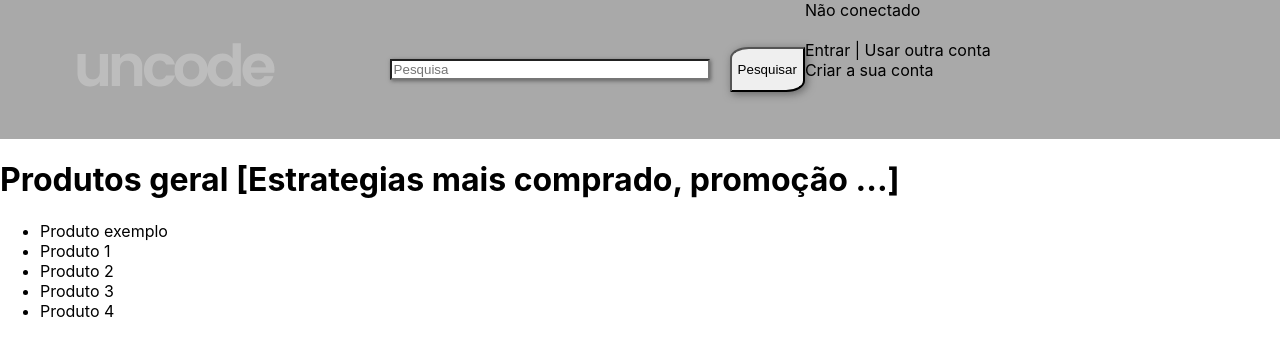
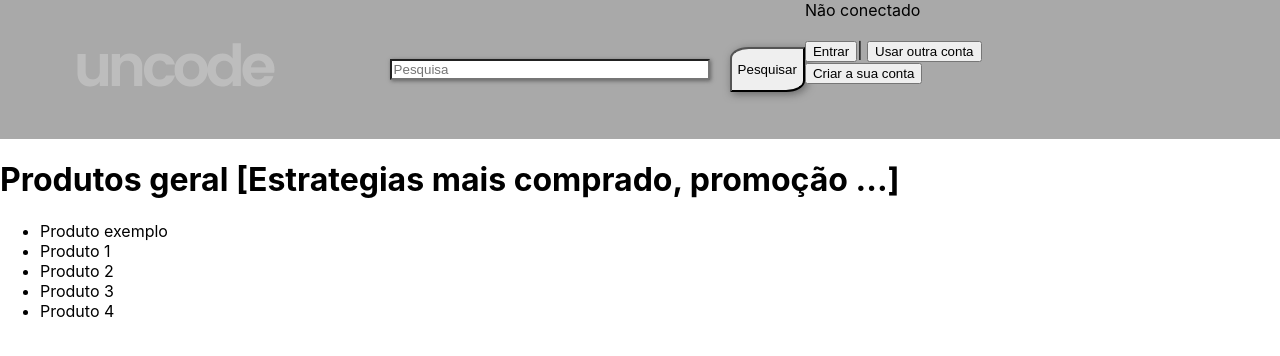
Before and after one commit to Mario-Nakazato/WickSell, a Next.js app: page / in a window 1280 px wide. Shown: the top 356 px of the page. Built offline with nearby package versions, Linux system fonts and the light colour scheme; no server answers.

Commit message:
trocando link por botão

```diff
--- a/components/nav.tsx
+++ b/components/nav.tsx
@@ -7,18 +7,18 @@ const Nav: NextComponentType = () => {
         return (
             <div>
                 Conectado como {session?.user?.email} <br /><br />
-                <a href='#' onClick={() => signOut()}>Sair </a>|{" "}
-                <a href='#' onClick={() => signIn("auth0", null!, { prompt: "login" })}>Usar outra conta</a><br />
-                <a href='#'>Perfil</a><br />
+                <button onClick={() => signOut()}>Sair </button>|{" "}
+                <button onClick={() => signIn("auth0", null!, { prompt: "login" })}>Usar outra conta</button><br />
+                <button>Perfil</button><br />
             </div>
         )
     }
     return (
         <div>
             Não conectado <br /><br />
-            <a href='#' onClick={() => signIn("auth0")}>Entrar </a>|{" "}
-            <a href='#' onClick={() => signIn("auth0", null!, { prompt: "login" })}>Usar outra conta</a><br />
-            <a href='#'>Criar a sua conta</a><br />
+            <button onClick={() => signIn("auth0")}>Entrar </button>|{" "}
+            <button onClick={() => signIn("auth0", null!, { prompt: "login" })}>Usar outra conta</button><br />
+            <button>Criar a sua conta</button><br />
         </div>
     )
 }
```
